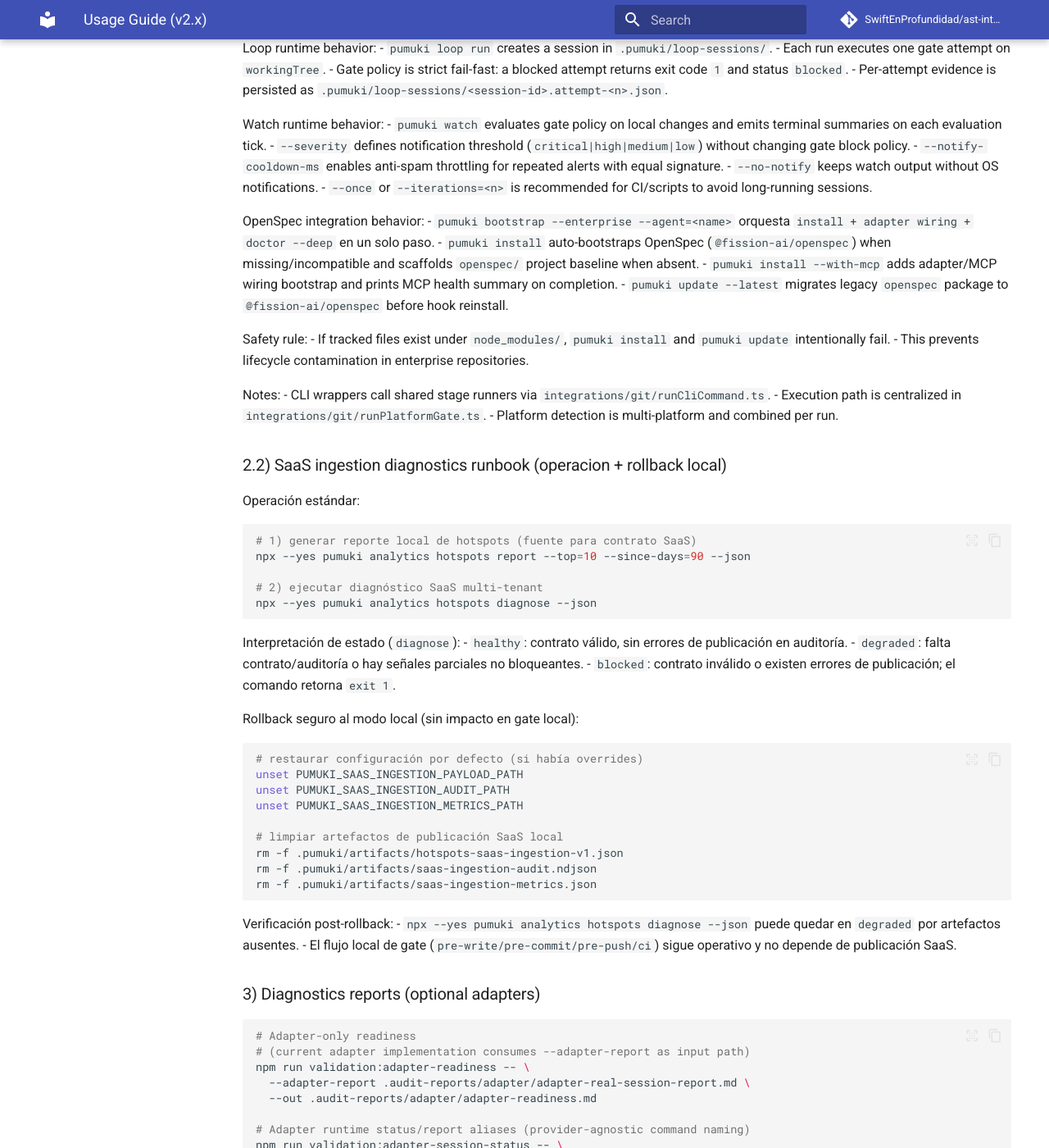
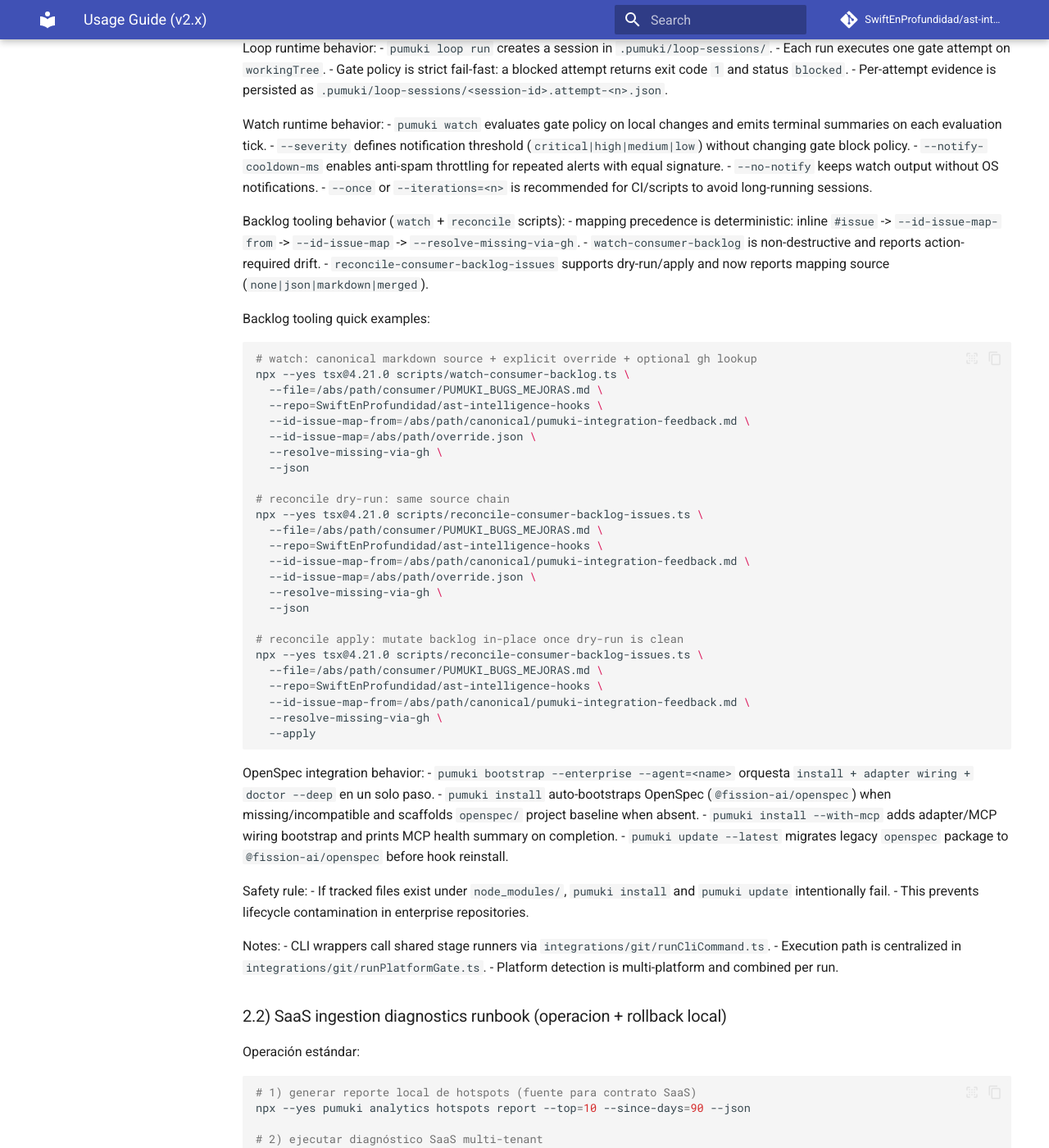
Before and after one commit to SwiftEnProfundidad/ast-intelligence-hooks, an MkDocs documentation site: the page built from docs/USAGE.md, in a window 1280 px wide and 1400 px high, scrolled down 6753 px. Shown: the whole window at 82% size. Built offline with MkDocs 1.6.1 and Material for MkDocs 9.7.7, drawn with Linux system fonts in a browser that asks for light colours; comment, search, counter and statistics services are not loaded.

Commit message:
docs(backlog-tools): align watch and reconcile usage guidance

````diff
--- a/docs/USAGE.md
+++ b/docs/USAGE.md
@@ -326,6 +326,41 @@ Watch runtime behavior:
 - `--no-notify` keeps watch output without OS notifications.
 - `--once` or `--iterations=<n>` is recommended for CI/scripts to avoid long-running sessions.
 
+Backlog tooling behavior (`watch` + `reconcile` scripts):
+- mapping precedence is deterministic: inline `#issue` -> `--id-issue-map-from` -> `--id-issue-map` -> `--resolve-missing-via-gh`.
+- `watch-consumer-backlog` is non-destructive and reports action-required drift.
+- `reconcile-consumer-backlog-issues` supports dry-run/apply and now reports mapping source (`none|json|markdown|merged`).
+
+Backlog tooling quick examples:
+
+```bash
+# watch: canonical markdown source + explicit override + optional gh lookup
+npx --yes tsx@4.21.0 scripts/watch-consumer-backlog.ts \
+  --file=/abs/path/consumer/PUMUKI_BUGS_MEJORAS.md \
+  --repo=SwiftEnProfundidad/ast-intelligence-hooks \
+  --id-issue-map-from=/abs/path/canonical/pumuki-integration-feedback.md \
+  --id-issue-map=/abs/path/override.json \
+  --resolve-missing-via-gh \
+  --json
+
+# reconcile dry-run: same source chain
+npx --yes tsx@4.21.0 scripts/reconcile-consumer-backlog-issues.ts \
+  --file=/abs/path/consumer/PUMUKI_BUGS_MEJORAS.md \
+  --repo=SwiftEnProfundidad/ast-intelligence-hooks \
+  --id-issue-map-from=/abs/path/canonical/pumuki-integration-feedback.md \
+  --id-issue-map=/abs/path/override.json \
+  --resolve-missing-via-gh \
+  --json
+
+# reconcile apply: mutate backlog in-place once dry-run is clean
+npx --yes tsx@4.21.0 scripts/reconcile-consumer-backlog-issues.ts \
+  --file=/abs/path/consumer/PUMUKI_BUGS_MEJORAS.md \
+  --repo=SwiftEnProfundidad/ast-intelligence-hooks \
+  --id-issue-map-from=/abs/path/canonical/pumuki-integration-feedback.md \
+  --resolve-missing-via-gh \
+  --apply
+```
+
 OpenSpec integration behavior:
 - `pumuki bootstrap --enterprise --agent=<name>` orquesta `install + adapter wiring + doctor --deep` en un solo paso.
 - `pumuki install` auto-bootstraps OpenSpec (`@fission-ai/openspec`) when missing/incompatible and scaffolds `openspec/` project baseline when absent.
````
Also changed, not shown: docs/registro-maestro-de-seguimiento.md (+2 -2 lines), docs/seguimiento-activo-pumuki-saas-supermercados.md (+20 -4 lines).
